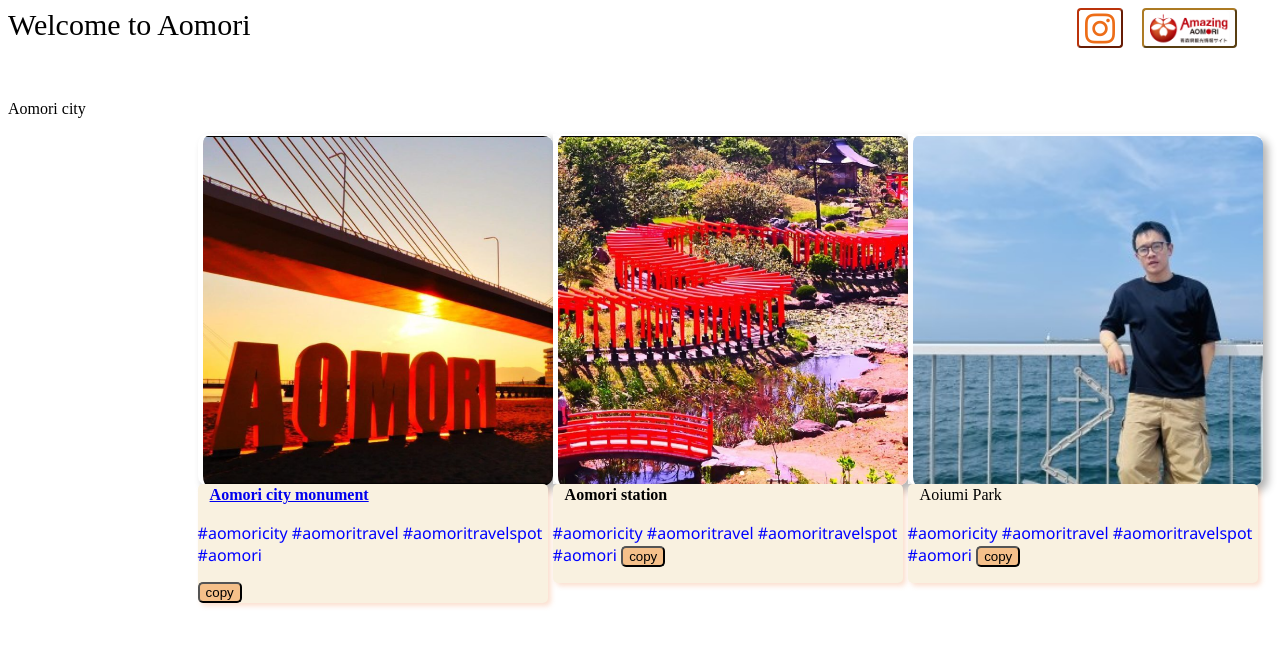
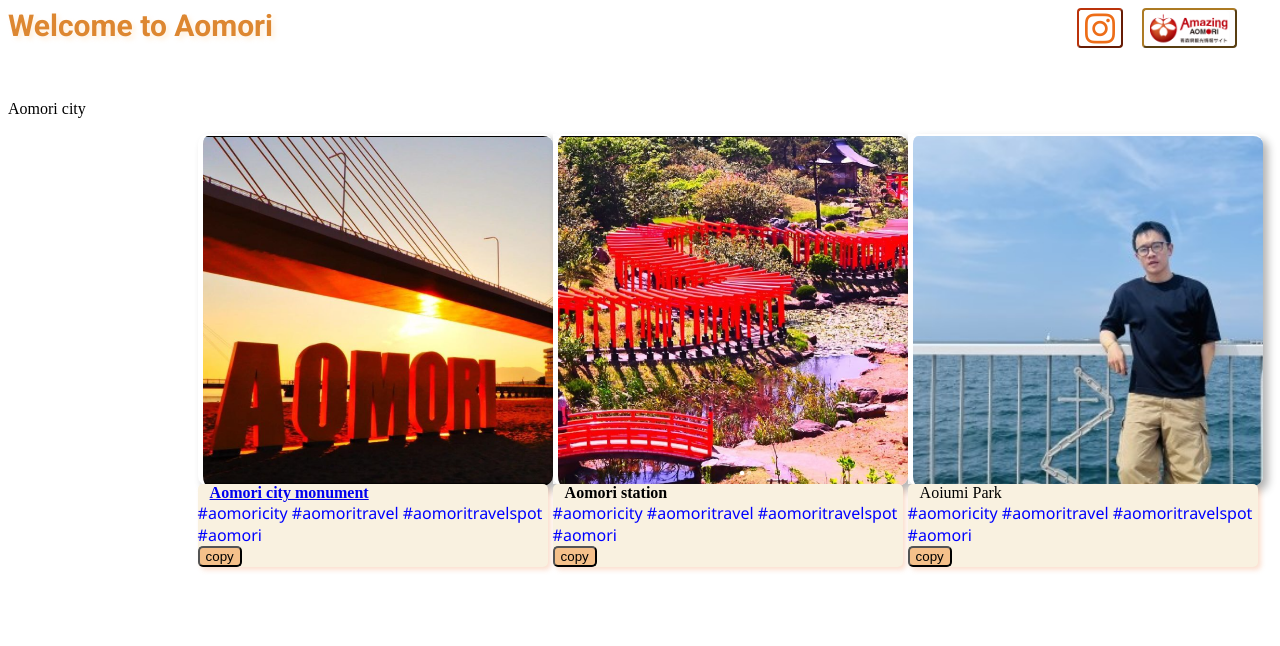
Before and after one commit to Ori13598/aomoritravel, a plain HTML site: page index.html in a window 1280 px wide. Drawn offline with Linux system fonts and the light colour scheme.

Commit message:
Update index.html

```diff
--- a/index.html
+++ b/index.html
@@ -9,12 +9,16 @@
       rel="stylesheet">
     <link rel="stylesheet" href="travel_homepage.css">
     <link rel="stylesheet" href="https://cdnjs.cloudflare.com/ajax/libs/font-awesome/4.7.0/css/font-awesome.min.css">
+    <link rel="preconnect" href="https://fonts.googleapis.com">
+    <link rel="preconnect" href="https://fonts.gstatic.com" crossorigin>
+    <link href="https://fonts.googleapis.com/css2?family=Roboto:ital,wght@0,100;0,300;0,400;0,500;0,700;0,900;1,100;1,300;1,400;1,500;1,700;1,900&display=swap" rel="stylesheet">
   </head>
   <body>
     <!--this is top page =>> signal: top-->
     <div class="top">
       <div class="top_title">
-        <a >Welcome to Aomori </a>
+        <a style="color:rgb(221, 135, 49); text-shadow:3px 3px 5px #ffce8d4d;font-family: Roboto, sans-serif;  font-weight: 900;
+  font-style: normal;" ><strong>Welcome to Aomori</strong></a>
       </div>
       <div class="top_div_web">
         <button  class="top_button_ins"> <a href="https://www.instagram.com/marugotoaomori/" target="_blank"><i class="fa fa-instagram" style="font-size:35px;color:rgb(237, 109, 24)"></i></a></button>
@@ -32,8 +36,8 @@
           <img class="mid1_img" src="image\travel_spot\travelspot_aomorieki\aomoricity_1.png">
         </div>
         <div class="mid1_div_con">
-          <p class="mid1_con_travelspotname"><a href="https://ori13598.github.io/aomoritravel/travel_travelspot1.html"><strong>Aomori city monument</strong></a></p>
-          <p class="mid1_con_tagname_1">#aomoricity #aomoritravel #aomoritravelspot #aomori</p>
+          <span class="mid1_con_travelspotname"><a href="https://ori13598.github.io/aomoritravel/travel_travelspot2.html"><strong>Aomori city monument</strong></a></span>
+          <span class="mid1_con_tagname_1">#aomoricity #aomoritravel #aomoritravelspot #aomori</span>
           <button class="mid1_con_copy" onclick="copybutton();">copy</button>
         </div>
       </div>
@@ -43,9 +47,9 @@
           <img class="mid1_img" src="image\travel_spot\travelspot_aomorieki\aomoricity_2.png">
         </div>
         <div class="mid1_div_con">
-          <p class="mid1_con_travelspotname"><strong>Aomori station</strong></p>
-          <p class="mid1_con_tagname">#aomoricity #aomoritravel #aomoritravelspot #aomori
-          <button onclick="" class="mid1_con_copy">copy</button></p>
+          <span class="mid1_con_travelspotname"><strong>Aomori station</strong></span>
+          <span class="mid1_con_tagname">#aomoricity #aomoritravel #aomoritravelspot #aomori</span>
+          <button onclick="" class="mid1_con_copy">copy</button>
         </div>
       </div>
     <!--this is travel spot of Aomori city =>> signal: mid-->
@@ -54,9 +58,9 @@
           <img class="mid1_img" src="image\travel_spot\travelspot_aomorieki\aomoricity_3.jpg">
         </div>
         <div class="mid1_div_con">
-          <p class="mid1_con_travelspotname">Aoiumi Park</p>
-          <p class="mid1_con_tagname" >#aomoricity #aomoritravel #aomoritravelspot #aomori
-          <button class="mid1_con_copy">copy</button></p>
+          <span class="mid1_con_travelspotname">Aoiumi Park</span>
+          <span class="mid1_con_tagname" >#aomoricity #aomoritravel #aomoritravelspot #aomori</span>
+          <button class="mid1_con_copy">copy</button>
         </div>
       </div>
     </div>
```
